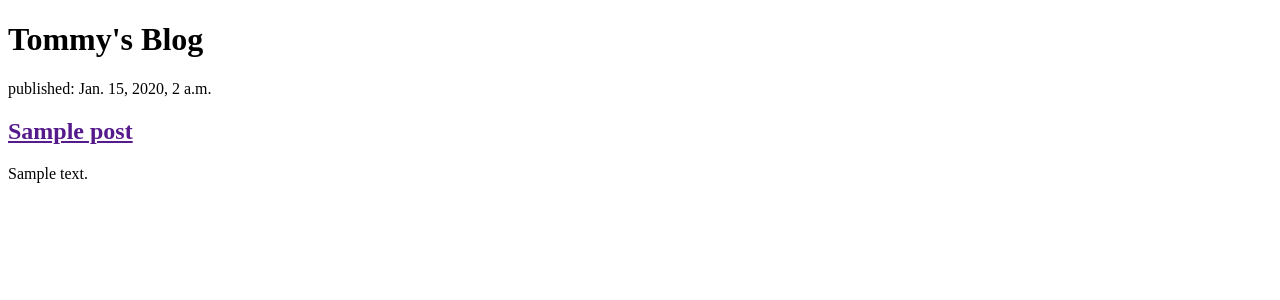
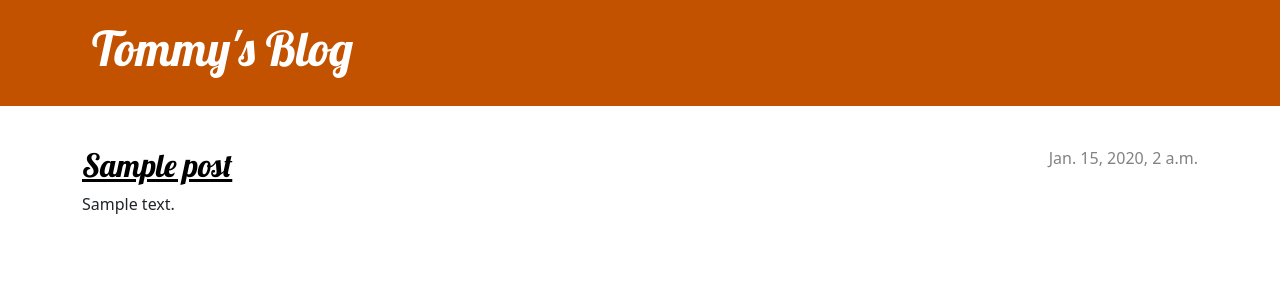
Before and after one commit to TommyJu/django-blog, a Django app: page / in a window 1280 px wide. Shown: the top 300 px of the page. Run offline with Django 5.2, Linux system fonts and the light colour scheme; tables that the repository leaves empty hold one stand-in row (values such as "Sample post").

Commit message:
Add css, bootstrap and create base layout template

```diff
--- /dev/null
+++ b/blog/static/css/blog.css
@@ -0,0 +1,71 @@
+.page-header {
+    background-color: #C25100;
+    margin-top: 0;
+    margin-bottom: 40px;
+    padding: 20px 20px 20px 40px;
+}
+
+.page-header h1,
+.page-header h1 a,
+.page-header h1 a:visited,
+.page-header h1 a:active {
+    color: #ffffff;
+    font-size: 36pt;
+    text-decoration: none;
+}
+
+h1,
+h2,
+h3,
+h4 {
+    font-family: 'Lobster', cursive;
+}
+
+.date {
+    color: #828282;
+}
+
+.save {
+    float: right;
+}
+
+.post-form textarea,
+.post-form input {
+    width: 100%;
+}
+
+.top-menu,
+.top-menu:hover,
+.top-menu:visited {
+    color: #ffffff;
+    float: right;
+    font-size: 26pt;
+    margin-right: 20px;
+}
+
+.post {
+    margin-bottom: 70px;
+}
+
+.post h2 a,
+.post h2 a:visited {
+    color: #000000;
+}
+
+.post > .date,
+.post > .actions {
+    float: right;
+}
+
+.btn-secondary,
+.btn-secondary:visited {
+    color: #C25100;
+    background: none;
+    border-color: #C25100;
+    margin-left: 15px;
+}
+
+.btn-secondary:hover {
+    color: #FFFFFF;
+    background-color: #C25100;
+}
--- /dev/null
+++ b/blog/templates/blog/base.html
@@ -0,0 +1,33 @@
+{% load static %}
+<!doctype html>
+<html lang="en">
+  <head>
+    <meta charset="UTF-8" />
+    <meta name="viewport" content="width=device-width, initial-scale=1.0" />
+    <title>Tommy's Blog</title>
+    <link
+      rel="stylesheet"
+      href="https://cdn.jsdelivr.net/npm/bootstrap@5.3.3/dist/css/bootstrap.min.css"
+      integrity="sha384-QWTKZyjpPEjISv5WaRU9OFeRpok6YctnYmDr5pNlyT2bRjXh0JMhjY6hW+ALEwIH"
+      crossorigin="anonymous"
+    />
+    <link
+      rel="stylesheet"
+      href="https://fonts.googleapis.com/css?family=Lobster&subset=latin,latin-ext"
+    />
+    <!-- Django template syntax is used to serve static assets which location may vary during production -->
+    <link rel="stylesheet" href="{% static 'css/blog.css' %}" />
+  </head>
+  <header class="page-header">
+    <div class="container">
+      <h1><a href="/">Tommy's Blog</a></h1>
+    </div>
+  </header>
+  <body>
+    <main class="container">
+      <div class="row">
+        <div class="col">{% block content %} {% endblock %}</div>
+      </div>
+    </main>
+  </body>
+</html>
--- a/blog/templates/blog/post_list.html
+++ b/blog/templates/blog/post_list.html
@@ -1,18 +1,13 @@
-<!doctype html>
-<html lang="en">
-  <head>
-    <meta charset="UTF-8" />
-    <meta name="viewport" content="width=device-width, initial-scale=1.0" />
-    <title>Tommy's Blog</title>
-  </head>
-  <body>
-    <h1>Tommy's Blog</h1>
+{% extends 'blog/base.html' %}
+
+{% block content %}
     {% for post in posts %}
-    <article>
-      <time>published: {{ post.published_date }}</time>
-      <h2><a href="">{{ post.title }}</a></h2>
-      <p>{{ post.text|linebreaksbr }}</p>
-    </article>
+        <article class="post">
+            <time class="date">
+                {{ post.published_date }}
+            </time>
+            <h2><a href="">{{ post.title }}</a></h2>
+            <p>{{ post.text|linebreaksbr }}</p>
+        </article>
     {% endfor %}
-  </body>
-</html>
+{% endblock %}
```
